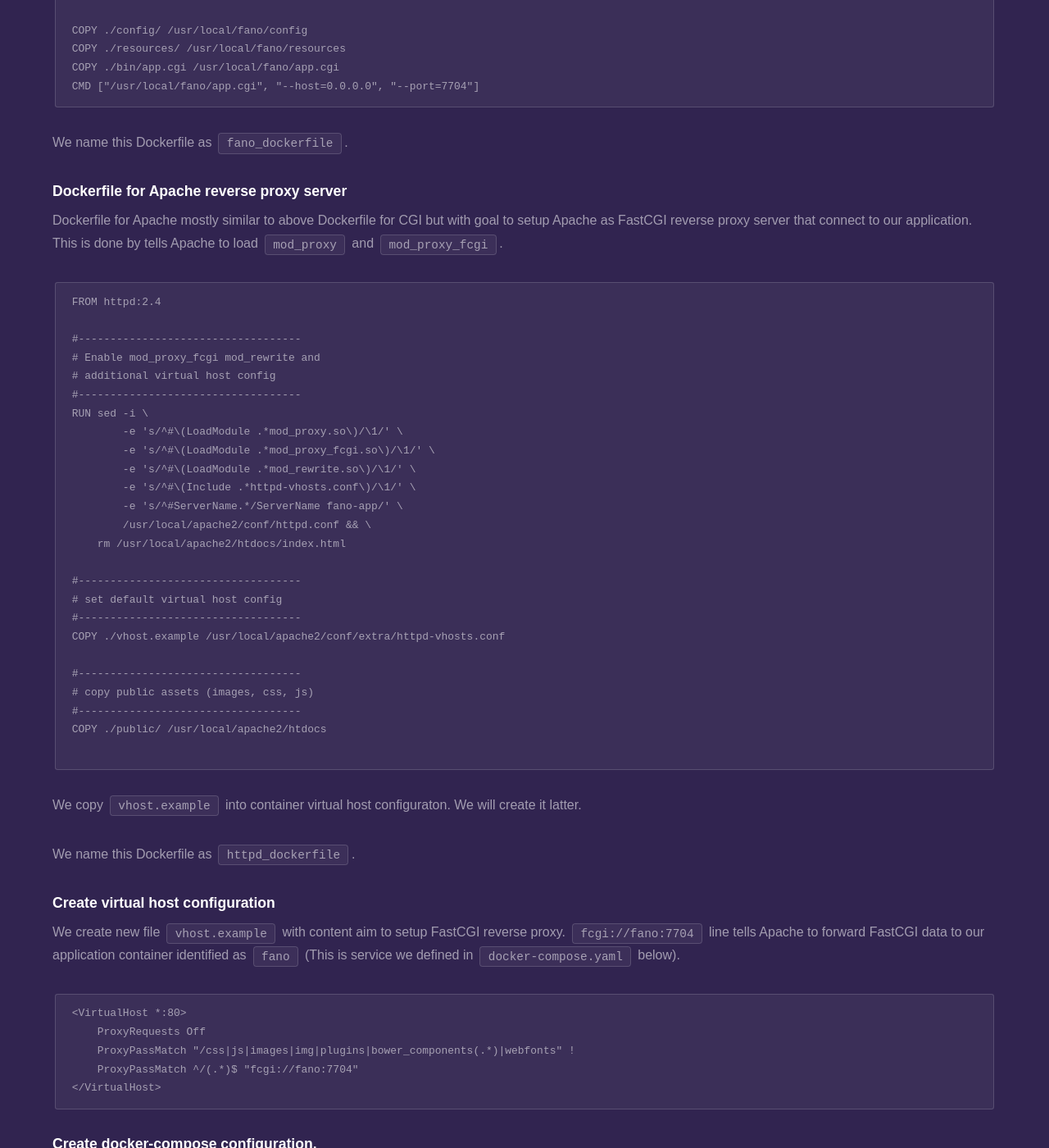
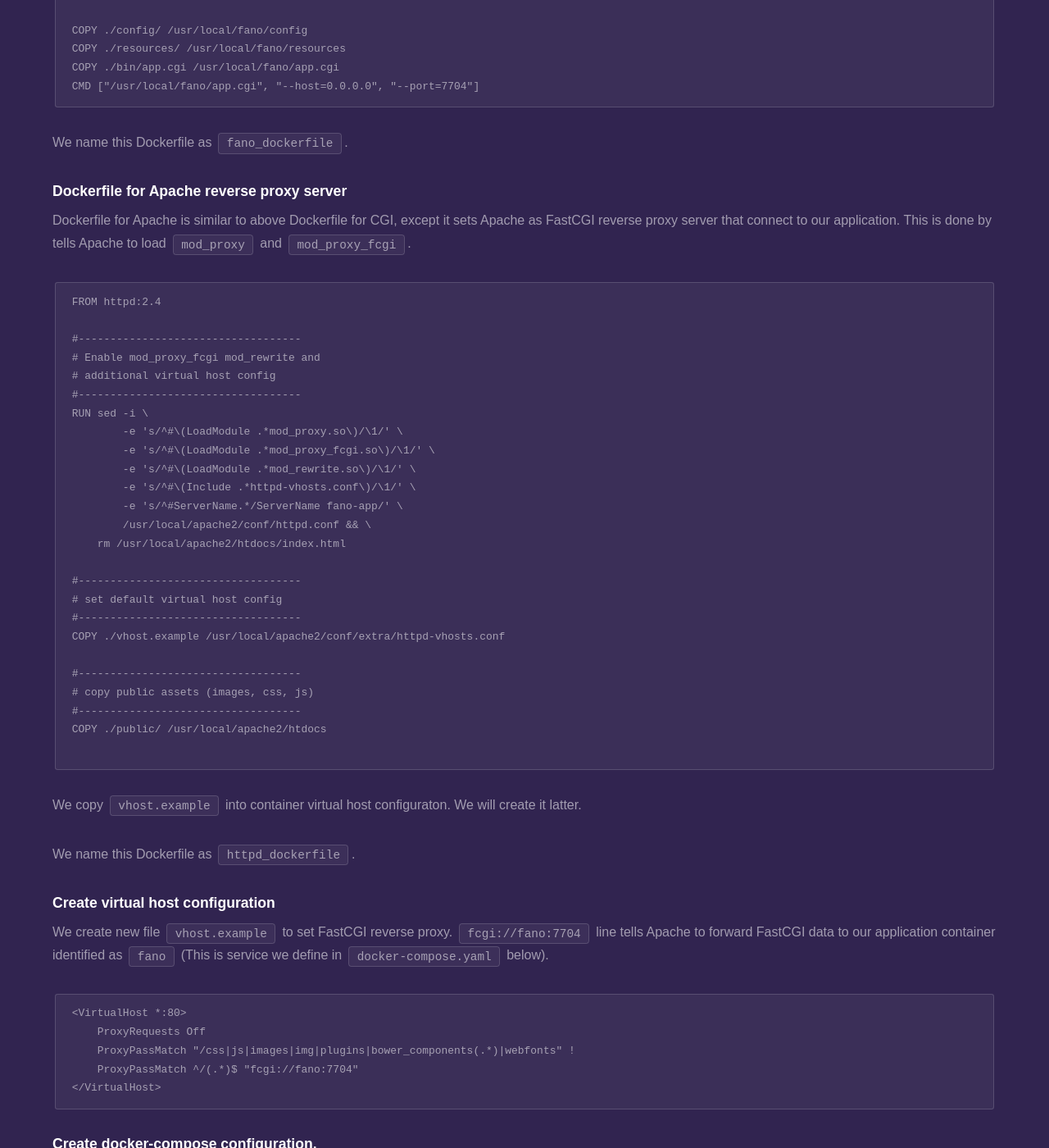
Before and after one commit to fanoframework/fanoframework.github.io, a Jekyll site: the page built from deployment/docker/index.md, in a window 1280 px wide and 1400 px high, scrolled down 5343 px. Shown: the whole window at 82% size. Built offline with Jekyll 4.4.1, drawn with Linux system fonts in a browser that asks for light colours; our own code applies the rules of GitHub Pages for plain Markdown files; some of the changed text lies outside the part shown.

Commit message:
simplify sentence

````diff
--- a/deployment/docker/index.md
+++ b/deployment/docker/index.md
@@ -216,7 +216,7 @@ We name this Dockerfile as `fano_dockerfile`.
 
 ### Dockerfile for Apache reverse proxy server
 
-Dockerfile for Apache mostly similar to above Dockerfile for CGI but with goal to setup Apache as FastCGI reverse proxy server that connect to our application. This is done by tells Apache to load `mod_proxy` and `mod_proxy_fcgi`.
+Dockerfile for Apache is similar to above Dockerfile for CGI, except it sets Apache as FastCGI reverse proxy server that connect to our application. This is done by tells Apache to load `mod_proxy` and `mod_proxy_fcgi`.
 
 ```
 FROM httpd:2.4
@@ -251,7 +251,7 @@ We copy `vhost.example` into container virtual host configuraton. We will create
 We name this Dockerfile as `httpd_dockerfile`.
 
 ### Create virtual host configuration
-We create new file `vhost.example` with content aim to setup FastCGI reverse proxy. `fcgi://fano:7704` line tells Apache to forward FastCGI data to our application container identified as `fano` (This is service we defined in `docker-compose.yaml` below).
+We create new file `vhost.example` to set FastCGI reverse proxy. `fcgi://fano:7704` line tells Apache to forward FastCGI data to our application container identified as `fano` (This is service we define in `docker-compose.yaml` below).
 
 ```
 <VirtualHost *:80>
@@ -313,11 +313,11 @@ Then open browser and visit `http://172.20.0.3` to access our application.
 
 ## Deploy Fano SCGI Application with Docker
 
-This will mostly similar to FastCGI reverse proxy setup above, except that `httpd_dockerfile` will load `mod_proxy_scgi` and `vhost.example` contains `scgi://fano:7704` line
+This is similar to FastCGI reverse proxy configuration above, except `httpd_dockerfile` loads `mod_proxy_scgi` and `vhost.example` contains `scgi://fano:7704` line.
 
 ## Deploy Fano uwsgi Application with Docker
 
-This will mostly similar to FastCGI reverse proxy setup above, except that `httpd_dockerfile` will load `mod_proxy_uwsgi` and `vhost.example` contains `uwsgi://fano:7704` line
+This is similar to FastCGI reverse proxy configuration above, except `httpd_dockerfile` loads `mod_proxy_uwsgi` and `vhost.example` contains `uwsgi://fano:7704` line.
 
 ## Deploy Fano CLI-generated Project with Docker
 
````
Also changed, not shown: other parts of deployment/docker/index.md (+1 -1 lines).
